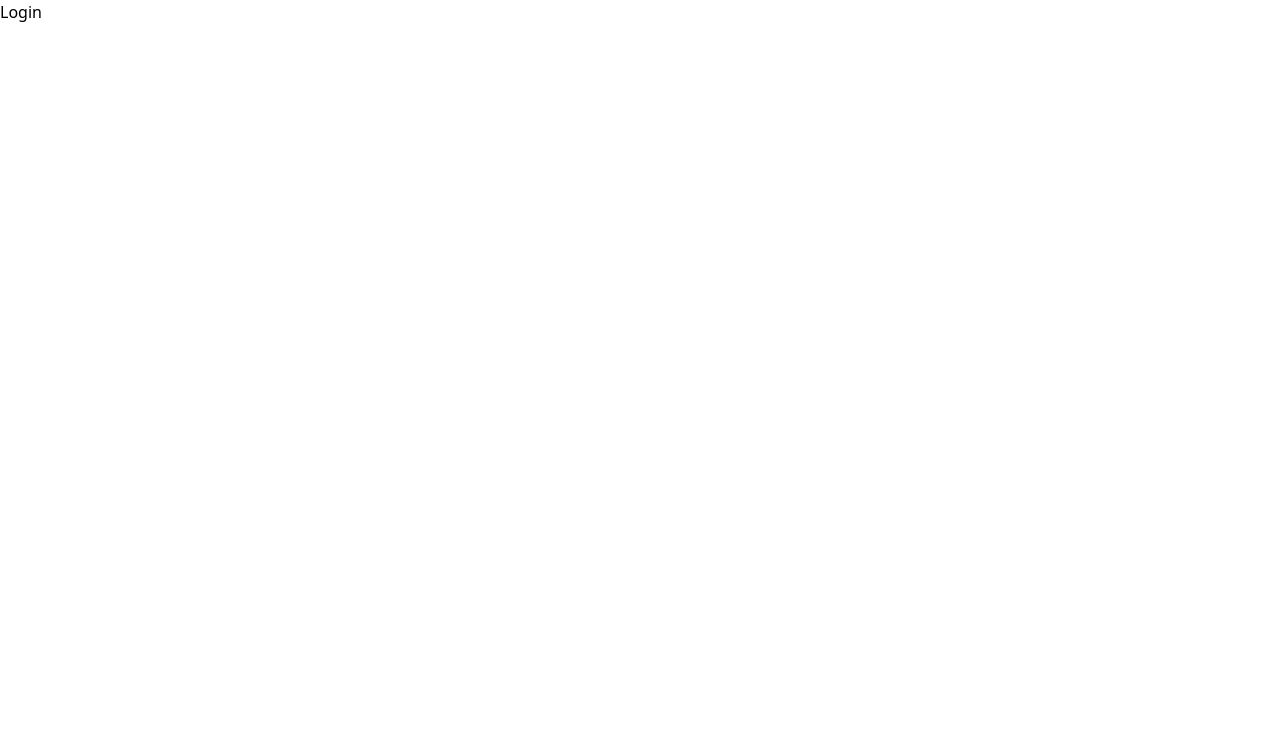
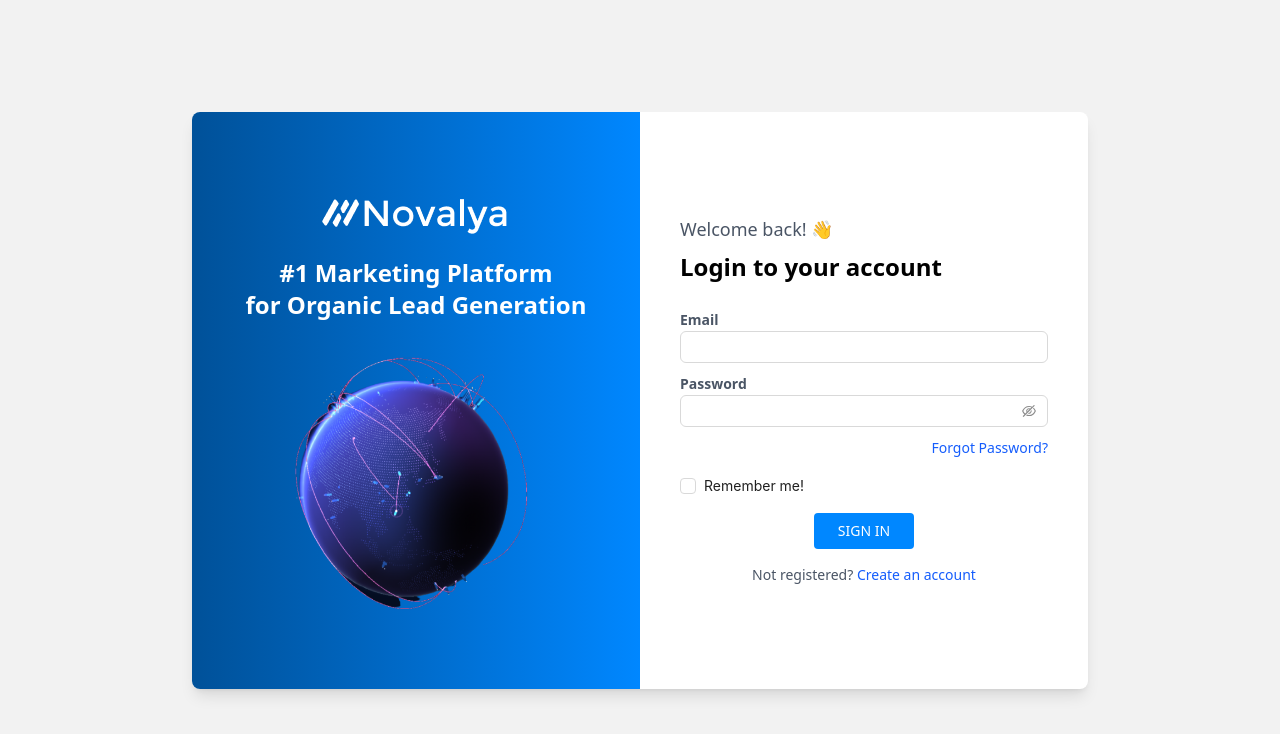
Before and after one commit to sonny-novalya/novalya-app-website-react, a React (Vite) app: page /login in a window 1280 px wide. Before the commit this address had no page. Shown: the top 734 px of the page. Built offline with nearby package versions, Linux system fonts and the light colour scheme.

Commit message:
login page added

```diff
--- a/src/app/pages/auth/login/login.jsx
+++ b/src/app/pages/auth/login/login.jsx
@@ -1,8 +1,71 @@
+import { Input, Button, Checkbox } from "antd";
+import { EyeInvisibleOutlined, EyeTwoTone } from "@ant-design/icons";
+import GlobeImg from "../../../../../src/assets/img/globe.png";
+import NovalyaFullWhiteLogo from "../../../../../src/assets/img/NovalyaFullWhiteLogo.png";
 
-const Login = () => {
+const LoginPage = () => {
   return (
-    <div>Login</div>
-  )
-}
+    <div className="flex min-h-screen items-center justify-center bg-[#f2f2f2] px-4">
+      <div className="flex w-full max-w-4xl rounded-lg shadow-lg overflow-hidden bg-white">
+        <div className="w-1/2 bg-gradient-to-r from-[#005199] to-[#0087FF] px-10 py-20 flex flex-col justify-center items-center text-white">
+          <img src={NovalyaFullWhiteLogo} alt="Novalya Logo" className=""/>
+          <p className="mt-4 text-2xl text-center font-semibold">#1 Marketing Platform</p>
+          <p className="text-2xl text-center font-semibold">for Organic Lead Generation</p>
+          <div className="mt-8">
+          <img
+              src={GlobeImg}
+              alt="Globe"
+              className="w-64 h-64"
+            />
+          </div>
+        </div>
 
-export default Login
+        <div className="w-1/2 p-10 flex flex-col justify-center">
+          <h2 className="text-lg font-medium text-gray-600">Welcome back! 👋</h2>
+          <h1 className="text-2xl font-bold mt-2">
+            Login to your account
+          </h1>
+
+          <form className="mt-6">
+            <div>
+              <label className="text-gray-600 text-sm font-semibold">Email</label>
+              <Input type="email" className="mt-2 py-2"  />
+            </div>
+
+            <div className="mt-2">
+              <label className="text-gray-600 text-sm font-semibold">Password</label>
+              <Input.Password
+                className=" py-2"
+                iconRender={(visible) => (visible ? <EyeTwoTone /> : <EyeInvisibleOutlined />)}
+              />
+              <div className="text-right mt-2">
+                <a href="#" className="text-blue-600 text-sm hover:underline">
+                  Forgot Password?
+                </a>
+              </div>
+            </div>
+
+            <div className="flex items-center mt-4">
+              <Checkbox className="text-gray-600">Remember me!</Checkbox>
+            </div>
+
+            <div className="flex items-center justify-center">
+              <button className="mt-4 py-2 px-6 rounded text-sm !bg-[#0087FF] !border-none !text-white hover:!bg-[#0073E6] w-fit">
+                SIGN IN
+              </button>
+            </div>
+          </form>
+
+          <p className="text-center text-gray-600 text-sm mt-4">
+            Not registered?{" "}
+            <a href="#" className="text-blue-600 hover:underline">
+              Create an account
+            </a>
+          </p>
+        </div>
+      </div>
+    </div>
+    )
+};
+
+export default LoginPage;
```
Also changed, not shown: src/app/pages/common/icons/icons.jsx (+15 -0 lines), src/assets/img/NovalyaFullWhiteLogo.png (added), src/assets/img/globe.png (added).
